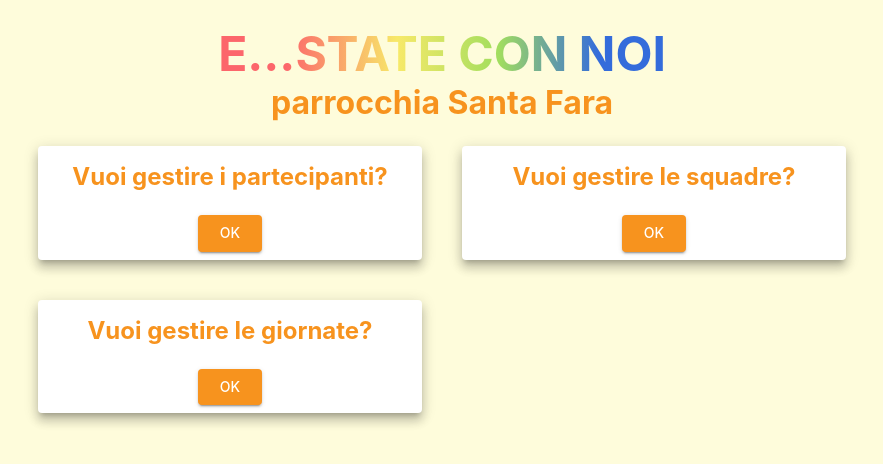
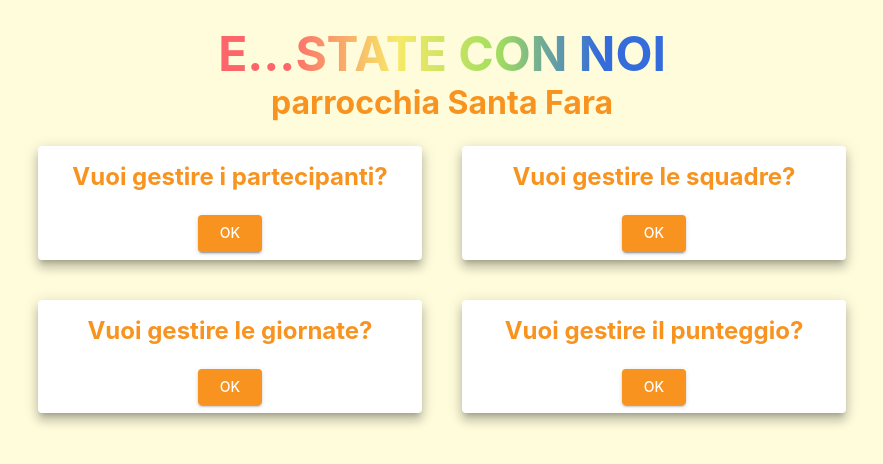
Before and after one commit to DoctorVella/e-state-con-noi-fe, a React (Create React App) app: page /admin in a window 1280 px wide. Shown: the top 464 px of the page, without its empty margins (198-1081 px from the left). Built offline with nearby package versions, Linux system fonts and the light colour scheme.

Commit message:
Empty ScorePage

```diff
--- a/src/App.js
+++ b/src/App.js
@@ -15,6 +15,7 @@ import AdminPage from './page/AdminPage';
 import IscrittorePage from './page/IscrittorePage';
 import TeamPage from './page/TeamPage';
 import DayPage from './page/DayPage';
+import ScorePage from './page/ScorePage';
 
 function App() {
 
@@ -36,6 +37,7 @@ function App() {
                   <Route path="/players/view/:_id" element={<PlayerPage mode={PLAYER_PAGE_VIEW_MODE} />} />
                   <Route path="/teams" element={<TeamPage />} />
                   <Route path="/day" element={<DayPage/>} />
+                  <Route path="/score" element={<ScorePage/>} />
                   <Route path="/" element={<HomePage />} />
                 </Routes>
                 <LoginModal />
--- a/src/page/AdminPage.js
+++ b/src/page/AdminPage.js
@@ -39,7 +39,16 @@ const AdminPage = () => {
                     </CardActions>
                 </Card>
             </Grid>
-            <Grid item xs={12} md={4} />
+            <Grid item xs={12} md={4}>
+                <Card raised>
+                    <CardContent>
+                        <Typography variant='h3'>Vuoi gestire il punteggio?</Typography>
+                    </CardContent>
+                    <CardActions>
+                        <Button onClick={() => { navigate("/score") }}>OK</Button>
+                    </CardActions>
+                </Card>
+            </Grid>
             <Grid item xs={0} md={2} />
         </Grid>
     </>);
--- /dev/null
+++ b/src/page/ScorePage.js
@@ -0,0 +1,18 @@
+import { Grid } from "@mui/material";
+import SectionHeader from "../components/SectionHeader";
+
+const ScorePage = () => {
+
+    return (<>
+        <Grid container spacing={2}>
+            <SectionHeader title="Gestione Punteggio" />
+            <Grid item xs={0} md={2} />
+            <Grid item xs={12} md={2} >
+                ScorePage
+            </Grid>
+            <Grid item xs={0} md={2} />
+        </Grid>
+    </>);
+}
+
+export default ScorePage;
```
